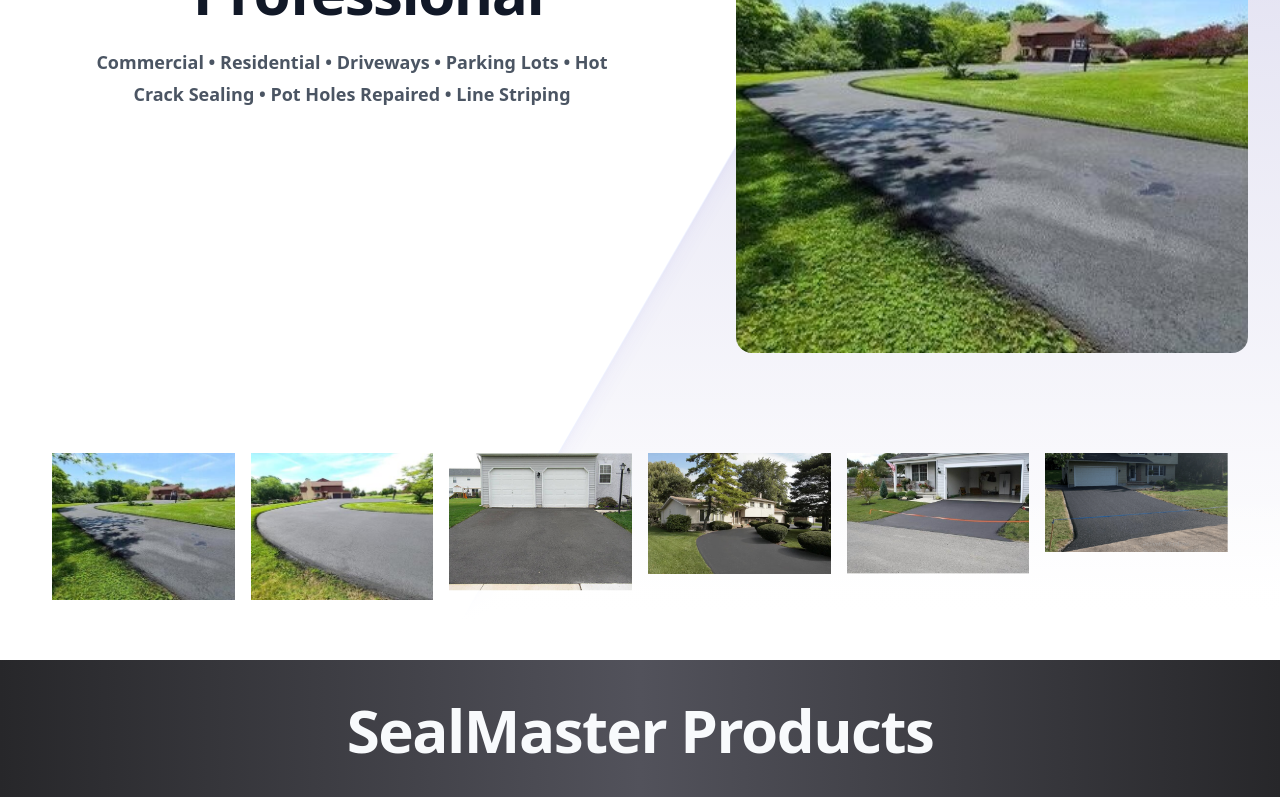
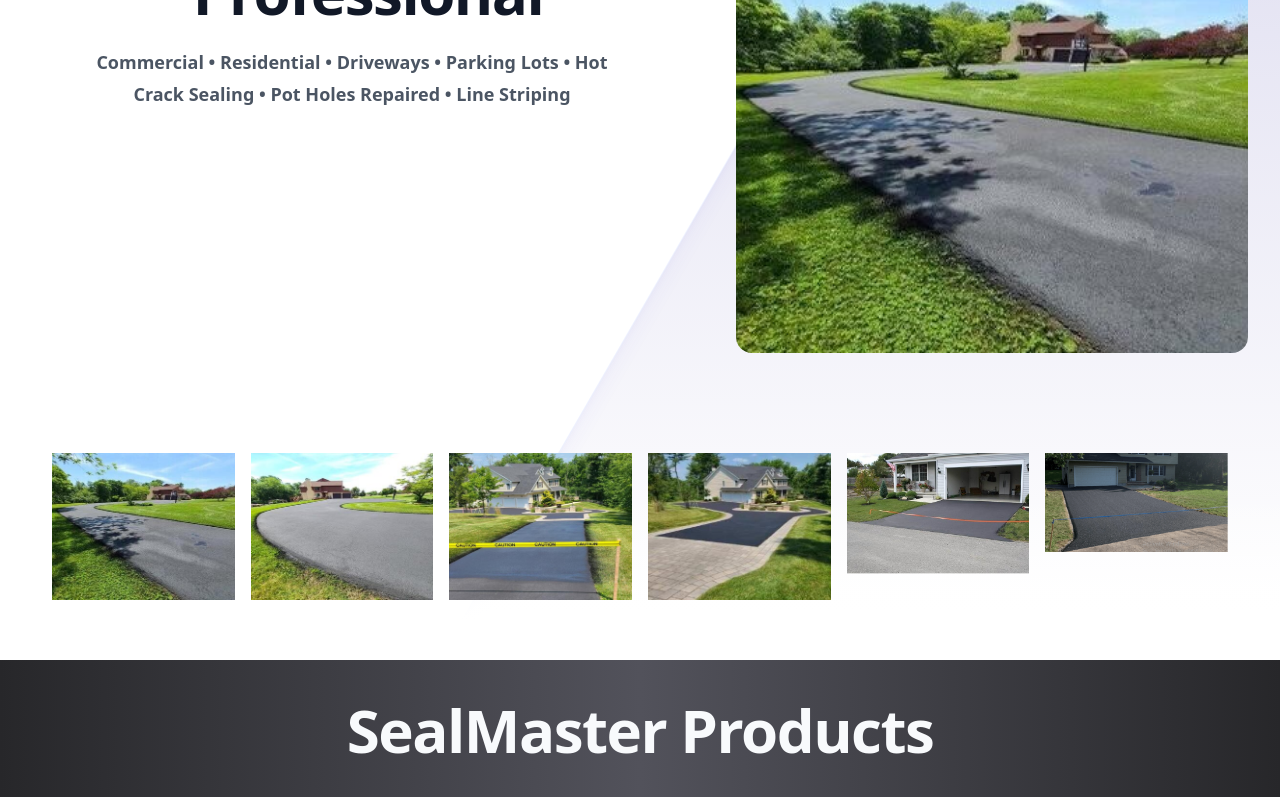
Before and after one commit to alpapi/MrSealProWebsite, a Next.js app in the folder mr-seal-pro/: page / in a window 1280 px wide. Shown: the part 418-1215 px from the top of the page. Built offline with nearby package versions, Linux system fonts and the light colour scheme.

Commit message:
- Added New Pictures

```diff
--- a/mr-seal-pro/src/pages/index.tsx
+++ b/mr-seal-pro/src/pages/index.tsx
@@ -5,7 +5,7 @@ import { Bars3Icon, BellIcon, XMarkIcon } from '@heroicons/react/24/outline';
 import {BuildingOffice2Icon, EnvelopeIcon, PhoneIcon} from "@heroicons/react/16/solid";
 import { useState } from 'react';
 
-const picArray = ['/pics/timmydw1.jpg', '/pics/timmydw2.jpg', '/pics/driveway3.PNG', '/pics/driveway4.PNG', '/pics/driveway5.PNG', '/pics/driveway6.PNG'];
+const picArray = ['/pics/timmydw1.jpg', '/pics/timmydw2.jpg', '/pics/timmydw3.jpg', '/pics/timmydw4.jpg', '/pics/driveway5.PNG', '/pics/driveway6.PNG'];
 
 export default function Page() {
 
@@ -16,7 +16,7 @@ export default function Page() {
     }
 
     let imgElements = picArray.map(function(image){
-        return <img src={image} alt={"Paved driveway picture"} className={"h-auto mx-auto"} onClick={() => changePic(image)} key={image}/>;
+        return <img src={image} alt={"Paved driveway picture"} className={""} onClick={() => changePic(image)} key={image}/>;
     });
 
     return <div> {/* Everything has to go in this div to display on the website */}
```
Also changed, not shown: mr-seal-pro/public/pics/timmydw3.jpg (added), mr-seal-pro/public/pics/timmydw4.jpg (added).
